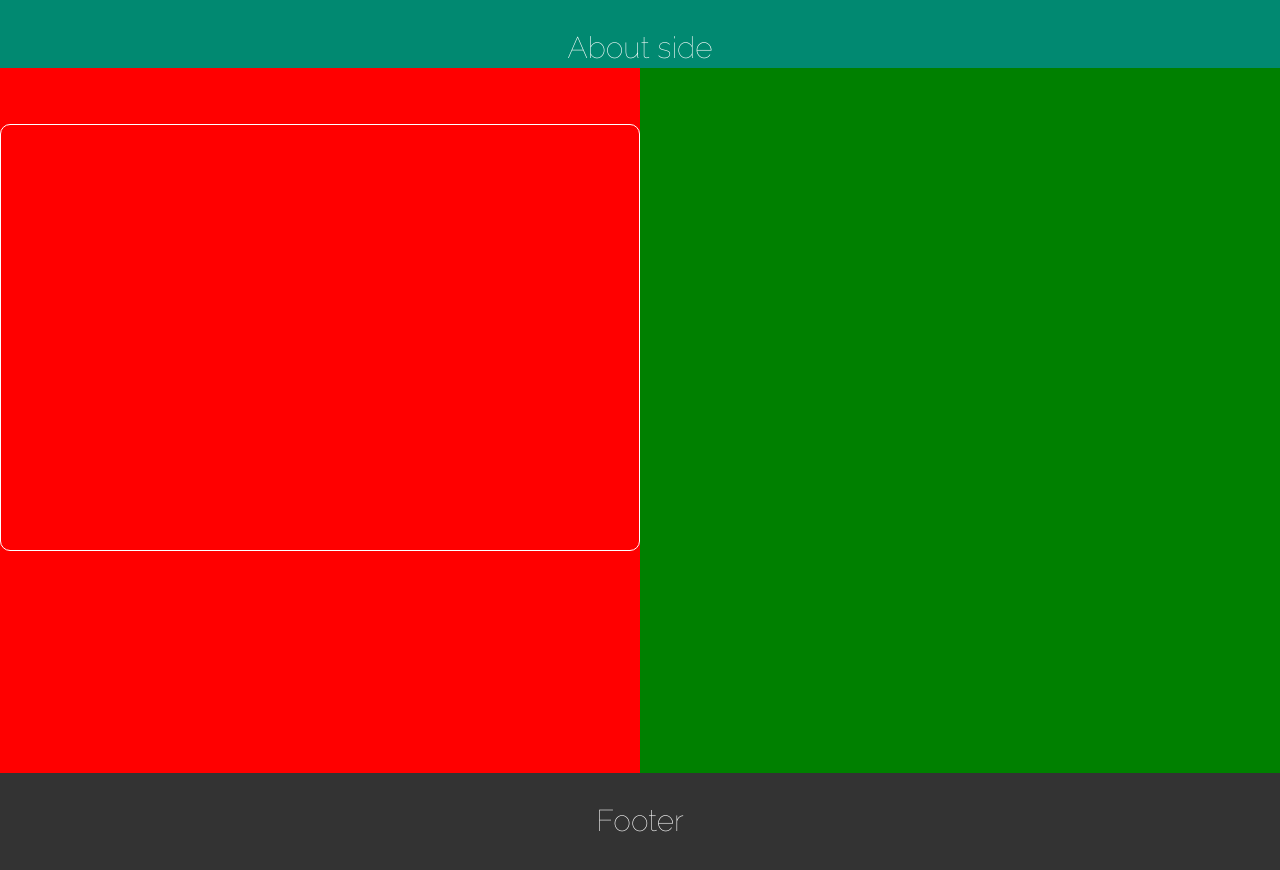
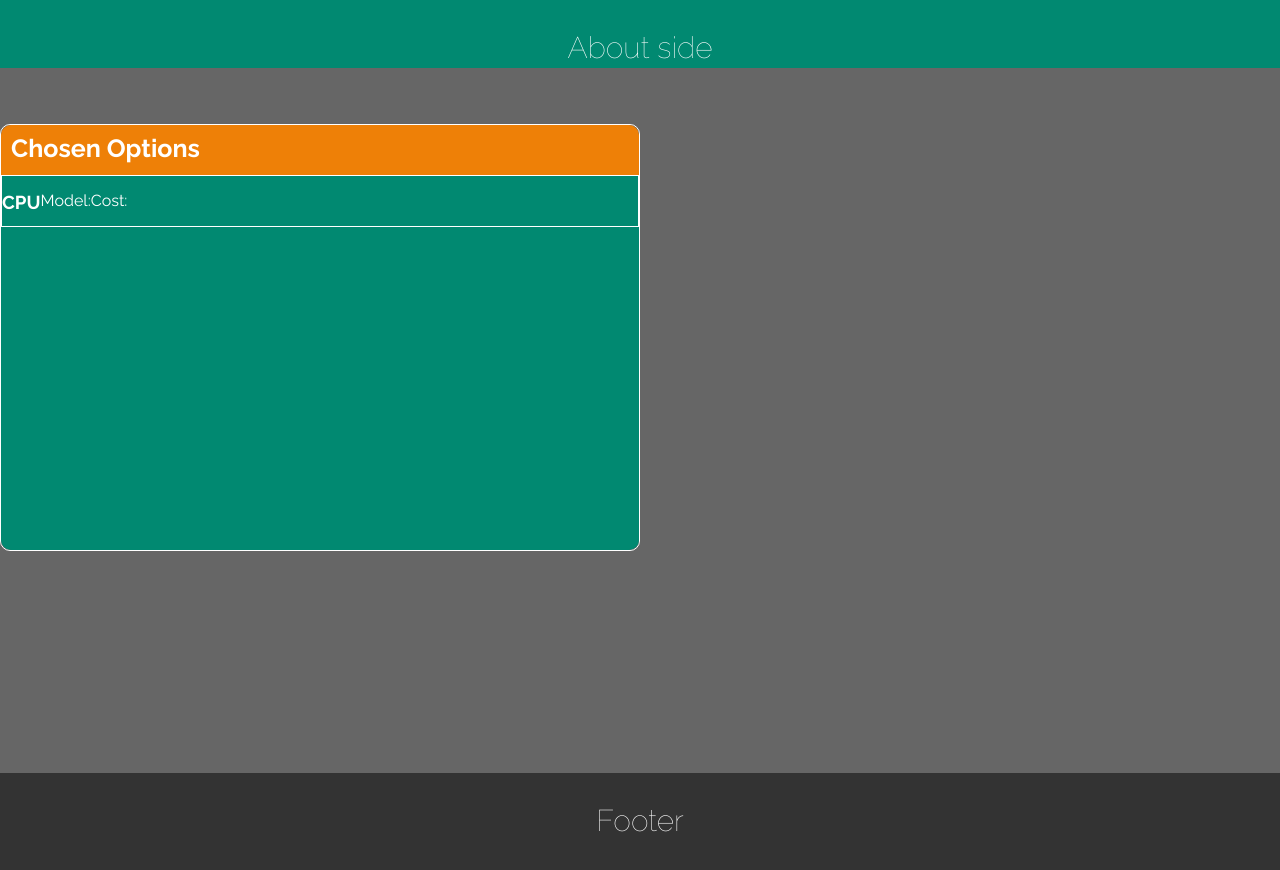
Before and after one commit to jacobdolleris/webdock-bachelor, a Vue app: page /about in a window 1280 px wide. Shown: the top 870 px of the page. Built offline with nearby package versions, Linux system fonts and the light colour scheme.

Commit message:
update checkout box

```diff
--- a/src/views/AboutView.vue
+++ b/src/views/AboutView.vue
@@ -17,7 +17,15 @@
 
     <div class="checkout-box">
       <div class="checkout-box-header">
+        <h2>Chosen Options</h2>
+      </div>
 
+      <div class="checkout-box-content">
+        <div class="checkout-box-content-row">
+          <h3>CPU</h3>
+          <p>Model: </p>
+          <p>Cost:</p>
+        </div>
       </div>
     </div>
 
@@ -46,7 +54,7 @@
   width: 100%;
 
   &__checklist {
-    background-color: red;
+    // background-color: red;
     display: flex;
     justify-content: center;
     width: 50%;
@@ -57,11 +65,40 @@
       height: 425px;
       margin-top: 3.5em;
       width: 700px;
+
+      .checkout-box-header {
+        background-color: #EE8007;
+        border-top-left-radius: 10px;
+        border-top-right-radius: 10px;
+        height: 50px;
+        width: 100%;
+
+        h2 {
+          font-weight: bold;
+          padding-left: 10px;
+          padding-top: 8px;
+        }
+      }
+
+      .checkout-box-content {
+        background-color: #018971;
+        border-bottom-left-radius: 10px;
+        border-bottom-right-radius: 10px;
+        height: 375px;
+        width: 100%;
+
+        .checkout-box-content-row {
+          border: 1px solid white;
+          display: flex;
+          height: 35px;
+          padding-top: 15px;
+        }
+      }
     }
   }
 
   &__checkinfo {
-    background-color: green;
+    // background-color: green;
     width: 50%;
   }
 }
```
